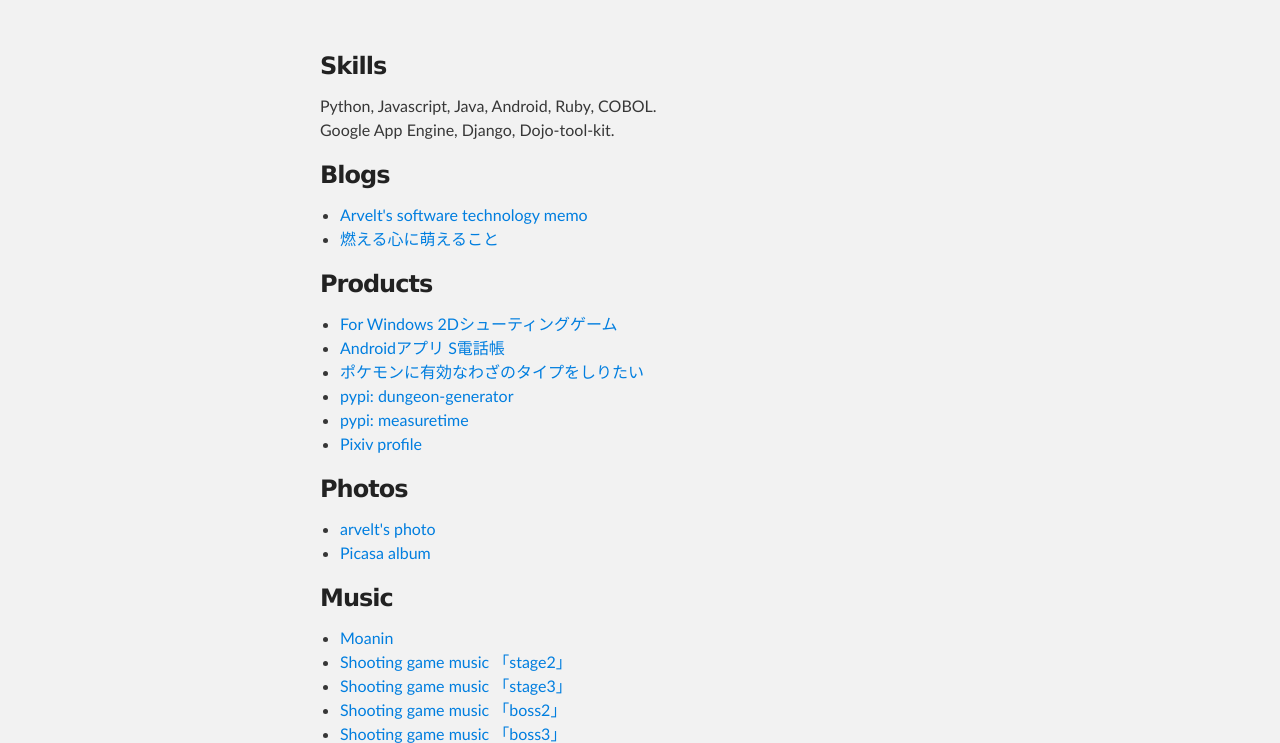
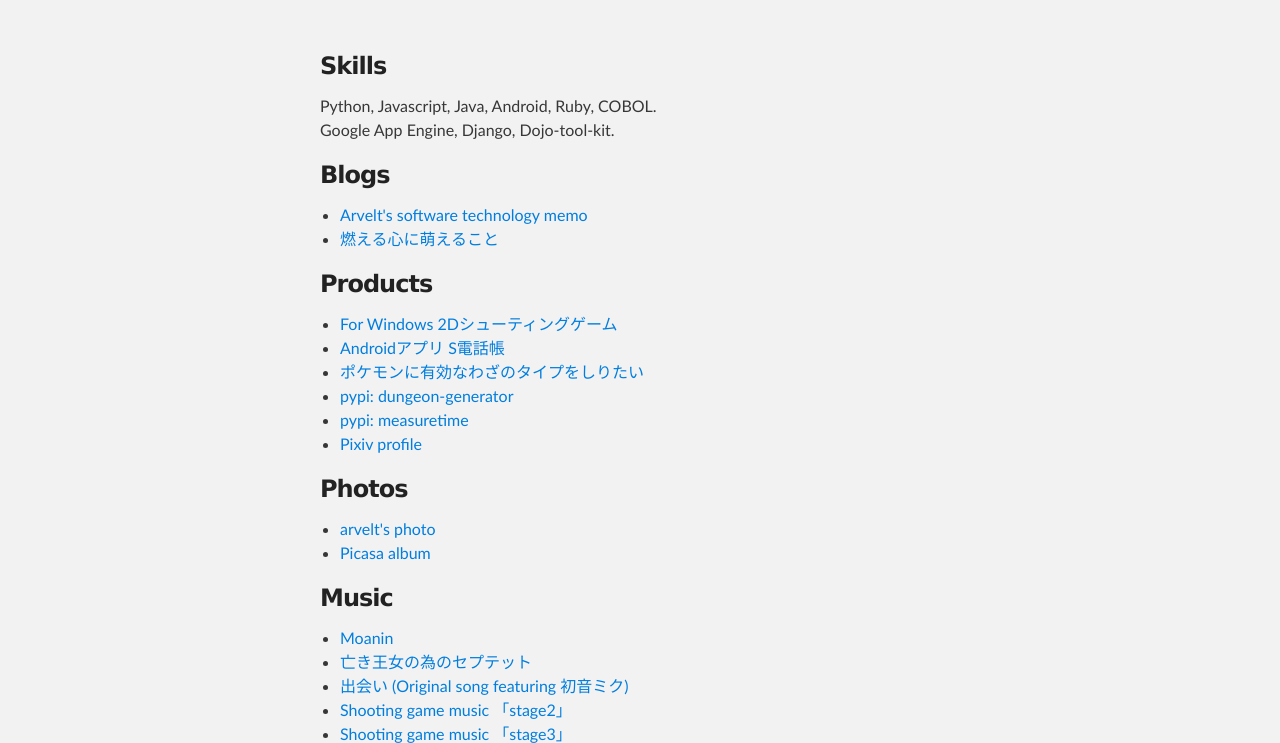
Before and after one commit to arvelt/arvelt.github.io, a plain HTML site: page index.html in a window 1280 px wide. Shown: the part 212-955 px from the top of the page. Drawn offline with Linux system fonts and the light colour scheme.

Commit message:
add songs

```diff
--- a/index.html
+++ b/index.html
@@ -66,6 +66,8 @@
 
 <ul>
 <li><a href="https://soundcloud.com/arvelt/moanin">Moanin</a></li>
+<li><a href="https://www.youtube.com/watch?v=jc5Pe4mVirs">亡き王女の為のセプテット</a></li>
+<li><a href="http://www.nicovideo.jp/watch/nm2594244">出会い (Original song featuring 初音ミク)</a></li>
 <li><a href="https://soundcloud.com/arvelt/shooting-stage2">Shooting game music 「stage2」</a></li>
 <li><a href="https://soundcloud.com/arvelt/shooting-stage3">Shooting game music 「stage3」</a></li>
 <li><a href="https://soundcloud.com/arvelt/shooting-boss2">Shooting game music 「boss2」</a></li>
```
